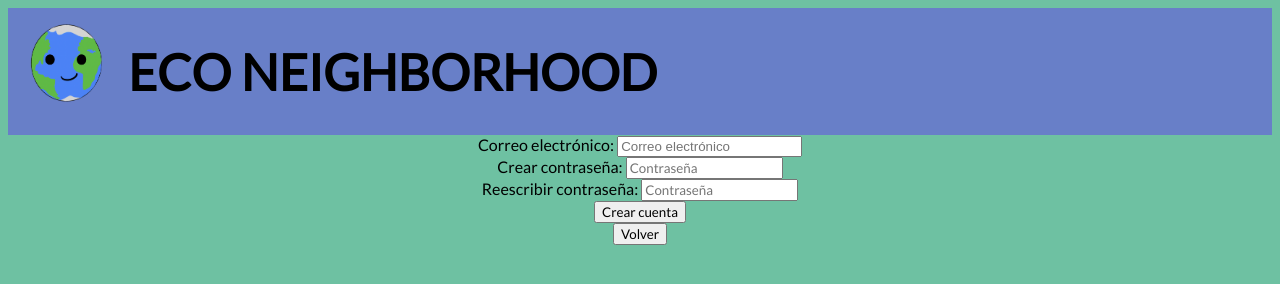
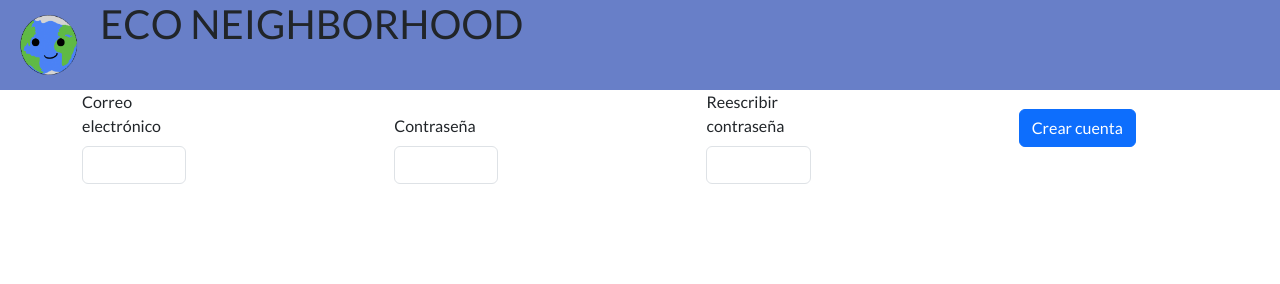
Before and after one commit to CarlosR759/ProyectoIngWeb, a website: page html/crearcuenta.html in a window 1280 px wide. Drawn offline with nearby package versions, Linux system fonts and the light colour scheme.

Commit message:
Update crearcuenta.html

```diff
--- a/html/crearcuenta.html
+++ b/html/crearcuenta.html
@@ -9,6 +9,7 @@
         <link rel="preconnect" href="https://fonts.googleapis.com">
         <link rel="preconnect" href="https://fonts.gstatic.com" crossorigin>
         <link href="https://fonts.googleapis.com/css2?family=Lato&display=swap" rel="stylesheet">
+        <link rel="stylesheet" href="https://cdn.jsdelivr.net/npm/bootstrap@5.3.0-alpha3/dist/css/bootstrap.min.css" crossorigin="anonymous">
     </head>
     <body>
         <header>
@@ -23,24 +24,47 @@
             </div>
         </header>
 
-        <!-- CREAR CUENTA -->
-        <div id="crearcuenta">
-            <label>Correo electrónico: </label>
-            <input type="text" name="email" id="email" placeholder="Correo electrónico"> <br>
-            <label>Crear contraseña: </label>
-            <input type="text" name="contraseña" id="contraseña" placeholder="Contraseña"> <br>
-            <label>Reescribir contraseña: </label>
-            <input type="text" name="contraseña" id="contraseña2" placeholder="Contraseña"> <br>
-            <div>
-                <form action = "paginaprincipal.html">
-                    <button>Crear cuenta</button>
+        <div class="container">
+
+            <section>
+                <!--FORMULARIO-->
+                <form class="row g-3 needs-validation">
+
+                    <ul id="campos">
+                        <li>
+                            <div class="col-md-4">
+                                <label for="email" class="form-label">Correo electrónico</label>
+                                <input type="email" class="form-control" id="email" name="email" required>
+                            </div>
+                        </li>
+                        <li>
+                            <div class="col-md-4">
+                                <label for="contrasenya" class="form-label">Contraseña</label>
+                                <input type="password" class="form-control" id="contrasenya" name="contrasenya" pattern="^(?=.*\d)(?=.*[a-z])(?=.*[A-Z])(?!.*\s).*$" required>
+                            </div>
+                        </li>
+                        <li>
+                            <div class="col-md-4">
+                                <label for="contrasenya2" class="form-label">Reescribir contraseña</label>
+                                <input type="password" class="form-control" id="contrasenya2" name="contrasenya2" pattern="^(?=.*\d)(?=.*[a-z])(?=.*[A-Z])(?!.*\s).*$" required>
+                            </div>
+                        </li>
+                        <li>
+                            <div class="col-12">
+                                <!-- <form method="POST" action="paginaprincipal.html">
+                                    <input type="submit"/>
+                                  </form> -->
+                                <button class="btn btn-primary" type="submit" id="submit">Crear cuenta</button>
+                            </div>
+                        </li>
+                    </ul>
                 </form>
-            </div>
-            <div>
-                <form action = "index.html">
-                    <button>Volver</button>
-                </form>
-            </div>
+            </section>
         </div>
+        <script src="https://cdn.jsdelivr.net/npm/bootstrap@5.3.0-alpha3/dist/js/bootstrap.bundle.min.js" async defer crossorigin="anonymous"></script>
+        <script src="../JS/app.js"></script>
+        <script src="https://ajax.googleapis.com/ajax/libs/jquery/3.6.4/jquery.min.js" crossorigin="anonymous"></script>
+        <script type="text/javascript" src="https://cdnjs.cloudflare.com/ajax/libs/jquery-validate/1.19.0/jquery.validate.min.js" defer></script>
+        <script src="../JS/appJquery.js" defer></script>
     </body>
 </html>
```
